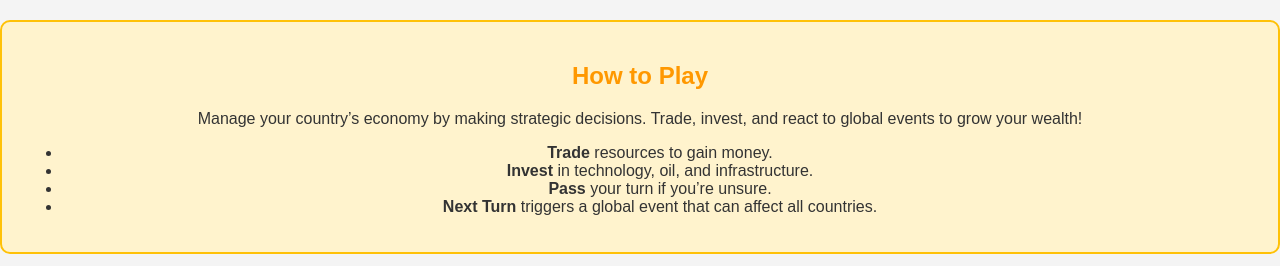
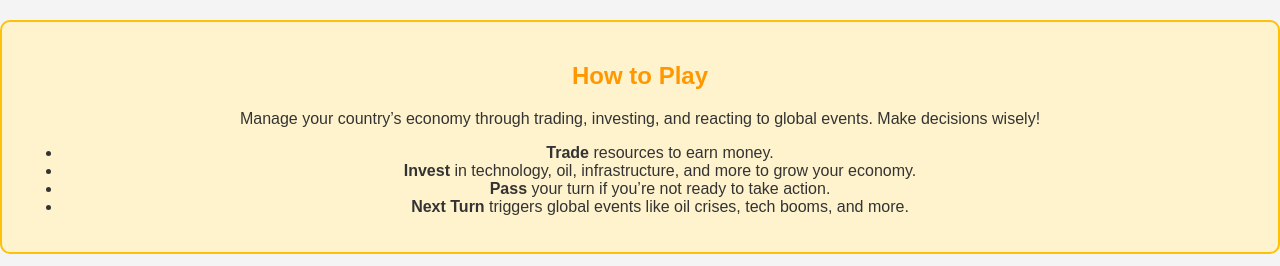
Before and after one commit to Lok0tho/ECON-GAME, a plain HTML site: page index.html in a window 1280 px wide. Shown: the top 266 px of the page. Drawn offline with Linux system fonts and the light colour scheme.

Commit message:
Update index.html

```diff
--- a/index.html
+++ b/index.html
@@ -11,12 +11,12 @@
   <!-- How to Play Section -->
   <div id="how-to-play">
     <h2>How to Play</h2>
-    <p>Manage your country’s economy by making strategic decisions. Trade, invest, and react to global events to grow your wealth!</p>
+    <p>Manage your country’s economy through trading, investing, and reacting to global events. Make decisions wisely!</p>
     <ul>
-      <li><strong>Trade</strong> resources to gain money.</li>
-      <li><strong>Invest</strong> in technology, oil, and infrastructure.</li>
-      <li><strong>Pass</strong> your turn if you’re unsure.</li>
-      <li><strong>Next Turn</strong> triggers a global event that can affect all countries.</li>
+      <li><strong>Trade</strong> resources to earn money.</li>
+      <li><strong>Invest</strong> in technology, oil, infrastructure, and more to grow your economy.</li>
+      <li><strong>Pass</strong> your turn if you’re not ready to take action.</li>
+      <li><strong>Next Turn</strong> triggers global events like oil crises, tech booms, and more.</li>
     </ul>
   </div>
 
```
